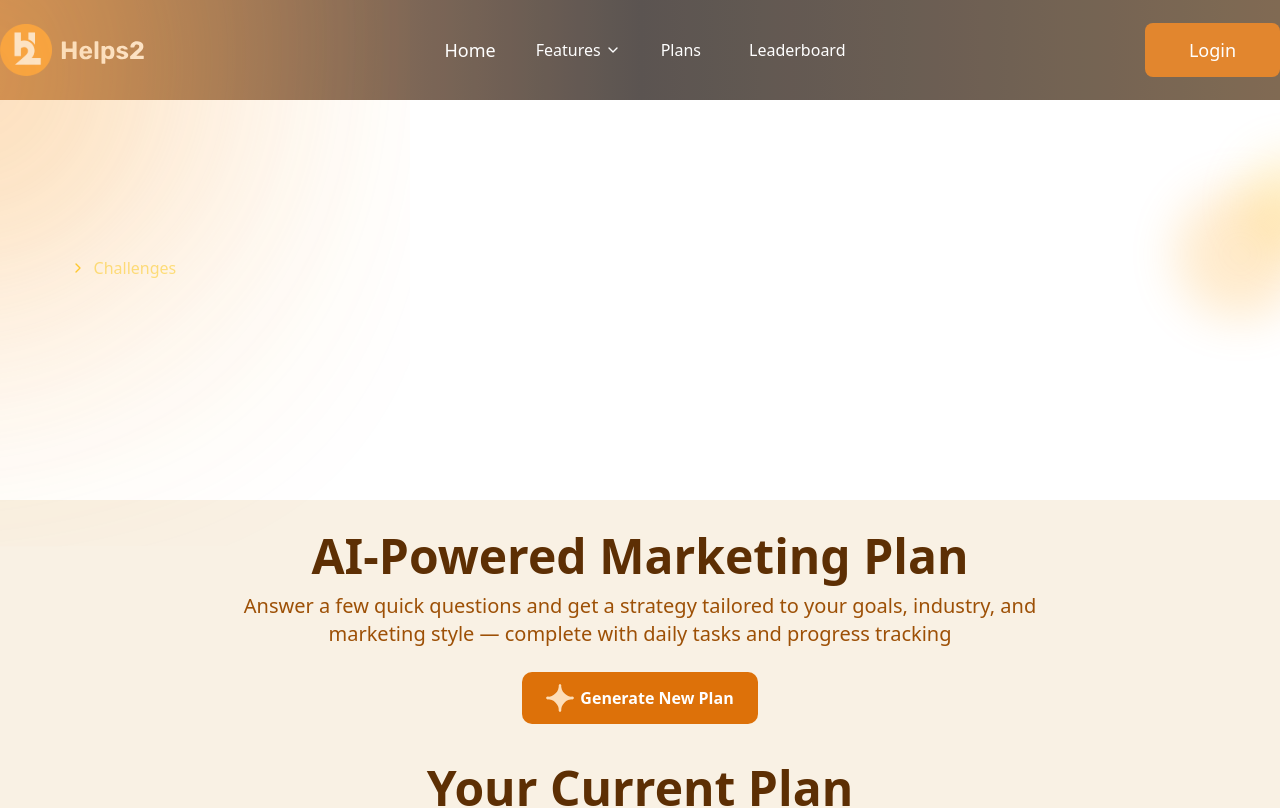
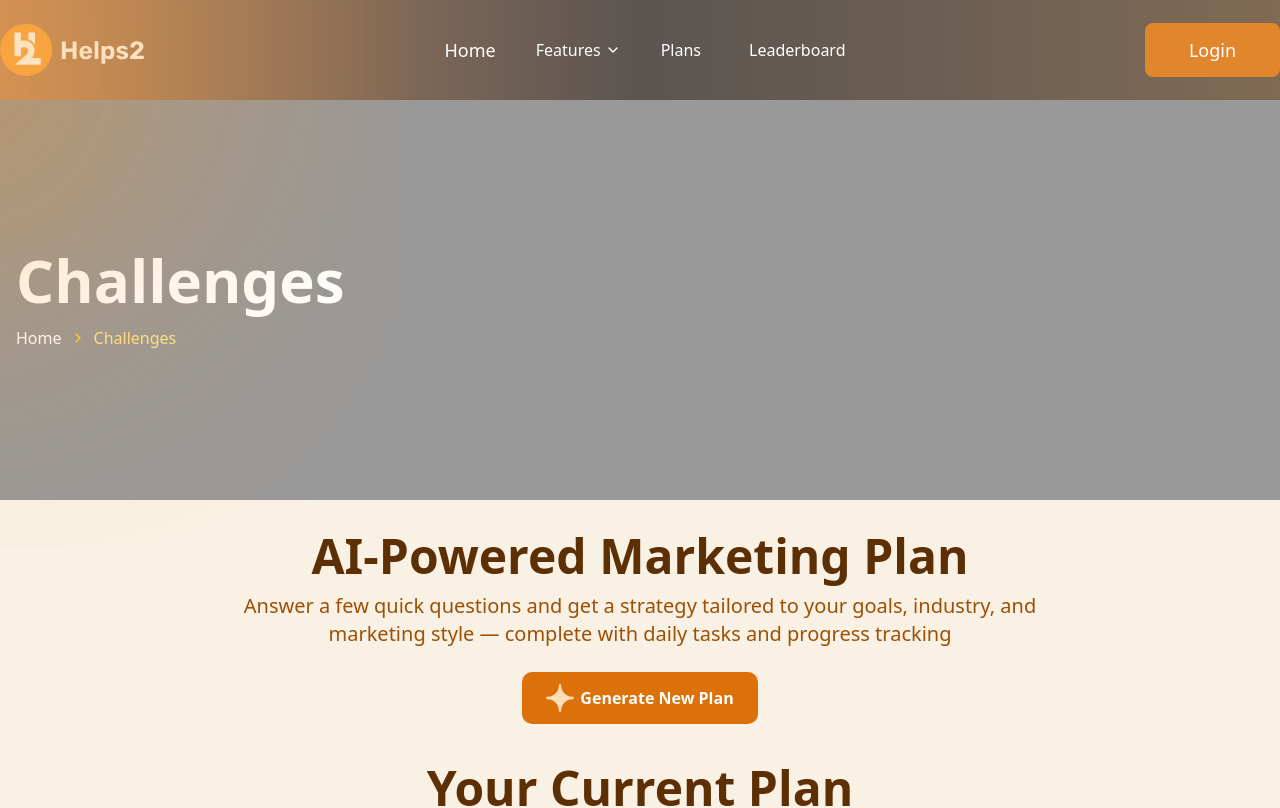
Before and after one commit to hrmrakib/gabriellawil-web, a Next.js app: page /challenges in a window 1280 px wide. Shown: the top 808 px of the page. Built offline with nearby package versions, Linux system fonts and the light colour scheme.

Commit message:
Common Banner

```diff
--- a/src/components/common/CommonBanner.tsx
+++ b/src/components/common/CommonBanner.tsx
@@ -52,16 +52,17 @@
 
     return result;
   }
+
   return (
     <div className='relative w-full overflow-hidden bg-[url("/banner.png")] bg-cover bg-center h-[400px]'>
-      <div className='container mx-auto px-4 py-12 md:py-16 lg:py-20'>
-        <div className='grid grid-cols-1 md:grid-cols-2 gap-8 items-center'>
-          <div className='z-10'>
+      <div className='h-full w-full bg-black/40 flex items-center justify-'>
+        <div className='container mx-auto flex items-center justify-between'>
+          <div className='text-center px-4'>
             <h1 className='text-4xl md:text-5xl lg:text-6xl font-bold text-white mb-4'>
               {title}
             </h1>
             <nav aria-label='Breadcrumb'>
-              <ol className='flex items-center flex-wrap'>
+              <ol className='flex justify- items-center flex-wrap'>
                 {breadcrumbs.map((crumb, index) => (
                   <li key={index} className='flex items-center'>
                     {index > 0 && (
@@ -87,12 +88,7 @@
               </ol>
             </nav>
           </div>
-          <div className='hidden md:flex justify-end'>
-            <div className='relative'>
-              <div className='absolute -top-10 -right-10 w-32 h-32 bg-amber-500 rounded-full opacity-20 blur-xl'></div>
-              <div className='absolute -bottom-5 -left-5 w-24 h-24 bg-amber-400 rounded-full opacity-20 blur-xl'></div>
-            </div>
-          </div>
+          <div className=''></div>
         </div>
       </div>
     </div>
```
